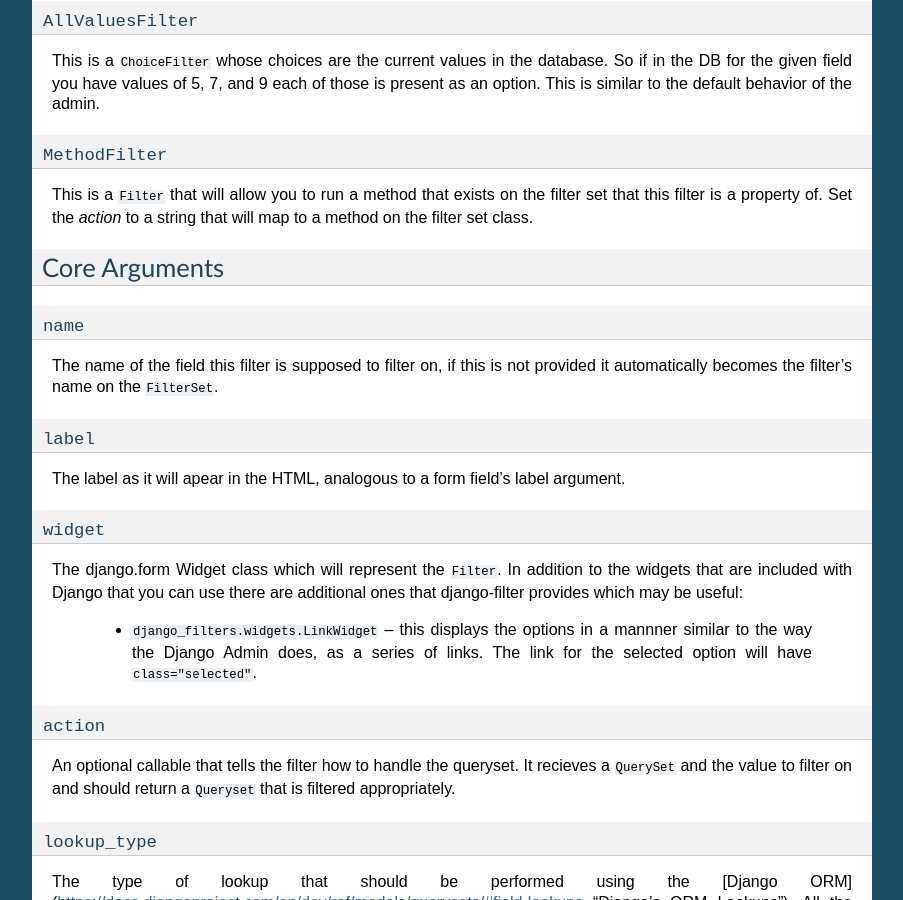
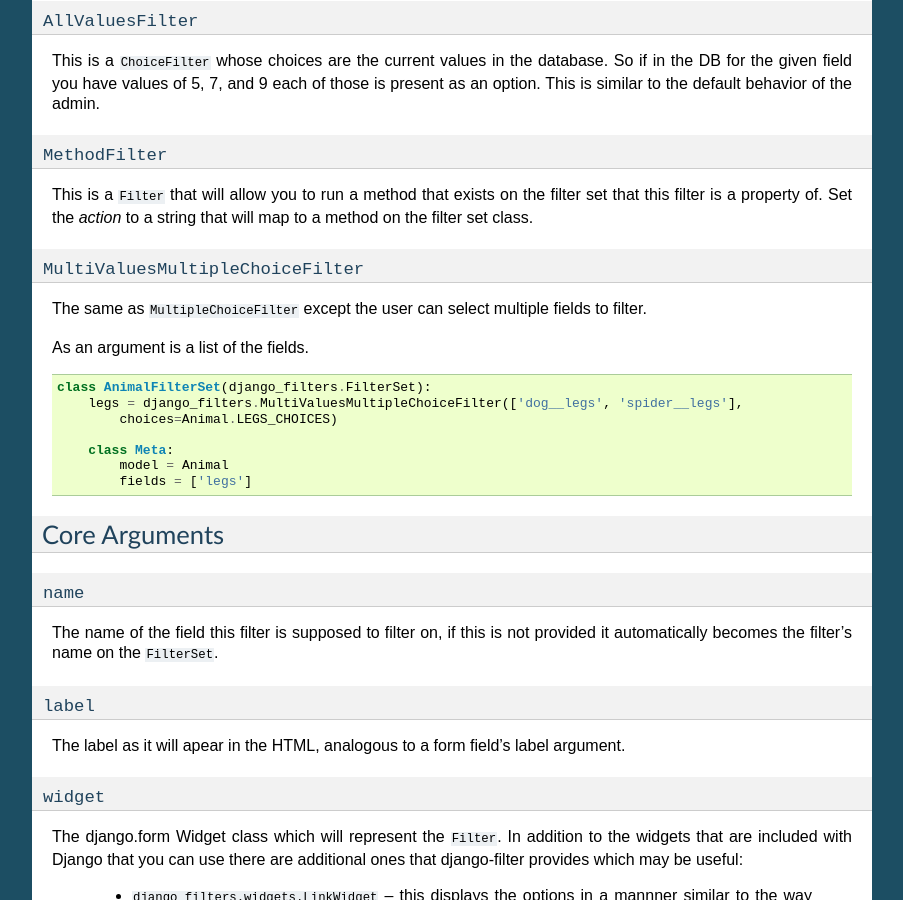
Before and after one commit to carltongibson/django-filter, a Sphinx documentation site: the page built from docs/ref/filters.txt, in a window 1280 px wide and 900 px high, scrolled down 2062 px. Shown: the whole window, without its empty margins (198-1101 px from the left). Built offline with Sphinx 7.4.7, drawn with Linux system fonts in a browser that asks for light colours; pages that are not in the unit, such as notebooks, are missing from menus; some of the changed text lies outside the part shown.

Commit message:
doc for MultiValuesMultipleChoiceFilter

```diff
--- a/docs/ref/filters.txt
+++ b/docs/ref/filters.txt
@@ -138,6 +138,21 @@ This is a ``Filter`` that will allow you to run a method that exists on the filt
 this filter is a property of. Set the `action` to a string that will map to a method on the
 filter set class.
 
+``MultiValuesMultipleChoiceFilter``
+~~~~~~~~~~~~~~~~~~~~~~~~
+
+The same as ``MultipleChoiceFilter`` except the user can select multiple fields to filter.
+
+As an argument is a list of the fields. ::
+
+    class AnimalFilterSet(django_filters.FilterSet):
+        legs = django_filters.MultiValuesMultipleChoiceFilter(['dog__legs', 'spider__legs'],
+            choices=Animal.LEGS_CHOICES)
+
+        class Meta:
+            model = Animal
+            fields = ['legs']
+
 Core Arguments
 --------------
 
```
